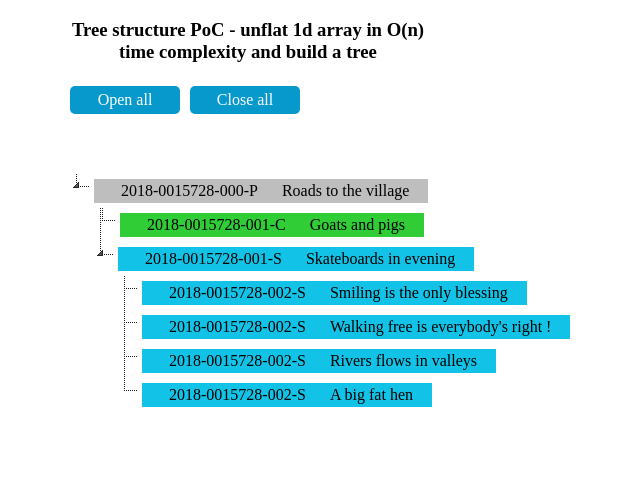
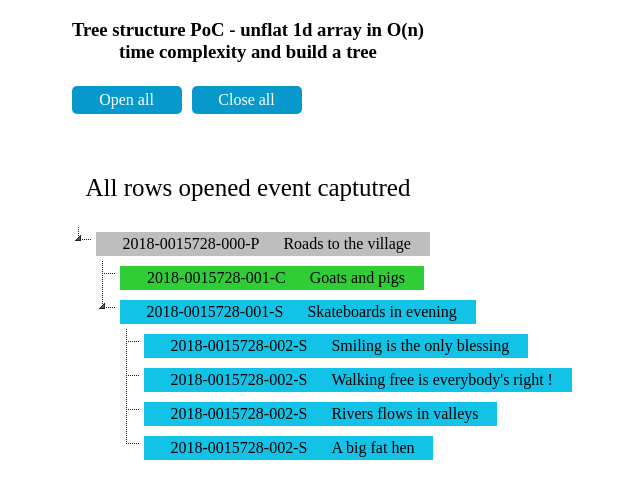
Before and after one commit to jimmy17x/jsTreeUnflatArrayO-n-complexity, a plain HTML site: page index.html in a window 1280 px wide. Both pictures are taken after a click on the element "Open all". Shown: the whole page, without its empty margins (392-1032 px from the left). Drawn offline with nearby package versions, Linux system fonts and the light colour scheme.

Commit message:
added status message

```diff
--- a/index.html
+++ b/index.html
@@ -35,6 +35,10 @@
 			Close all
 		</div>
 
+		<p id = "status">
+			Tree is closed !
+		</p>
+
 		<div id="container"></div>
 
 
--- a/my_style.css
+++ b/my_style.css
@@ -1,6 +1,6 @@
 .wrap
 {
-	width:366px;
+	width:363px;
 	margin: 0 auto;
 	text-align:center;
 }
@@ -27,6 +27,13 @@
   float:left;
   margin-bottom:60px;
 
+}
+
+#status
+{
+	clear:both;
+	font-size:25px;
+	text-align:center;
 }
 
 #container
--- a/script.js
+++ b/script.js
@@ -115,22 +115,23 @@
 		$('#container').on("select_node.jstree", function (e, data)
 												{
                                             	var jsons = JSON.parse(data.node.data.apr_info);
-                                            	alert( "Clicked APR id : "  + jsons.id +
-													"\nTitle : " + jsons.title);
+
+													$("#status").text( jsons.title);
                                              }).on('after_open.jstree',
 												function(e, data) {
 													var closed_count = $(".jstree-closed").length;
 
 													if(closed_count == 0)
 													{
-														alert("All rows opened event captutred");
+														$("#status").text("All rows opened event captutred");
 													}
 											}).on('after_close.jstree',
 													function(e, data) {
 														var open_count = $(".jstree-open").length;
 														if(open_count == 0)
 														{
-															alert("All rows closed event captutred");
+															$("#status").text("All rows closed event captutred");
+
 														}
 											});
 
@@ -157,7 +158,7 @@
 				mappedArr[arrElem.id]['a_attr'] = {}
 				mappedArr[arrElem.id]['icon'] = "none";
 				mappedArr[arrElem.id]['dots'] = true;
-        mappedArr[arrElem.id]['data'] = {"apr_info":JSON.stringify(arr[i])};
+				mappedArr[arrElem.id]['data'] = {"apr_info":JSON.stringify(arr[i])};
 
 				mappedArr[arrElem.id]['children'] = [];
 
```
Also changed, not shown: demo.png (deleted), demo_image.png (added).
